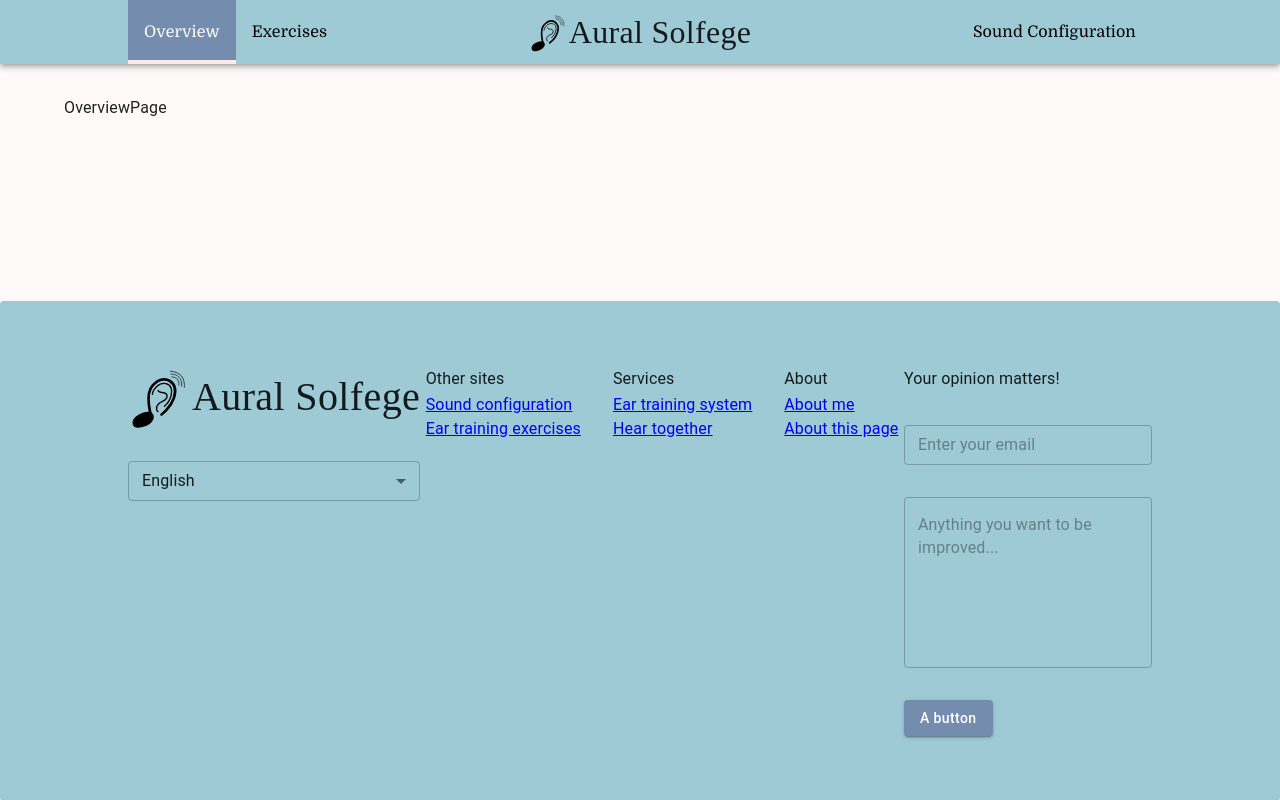
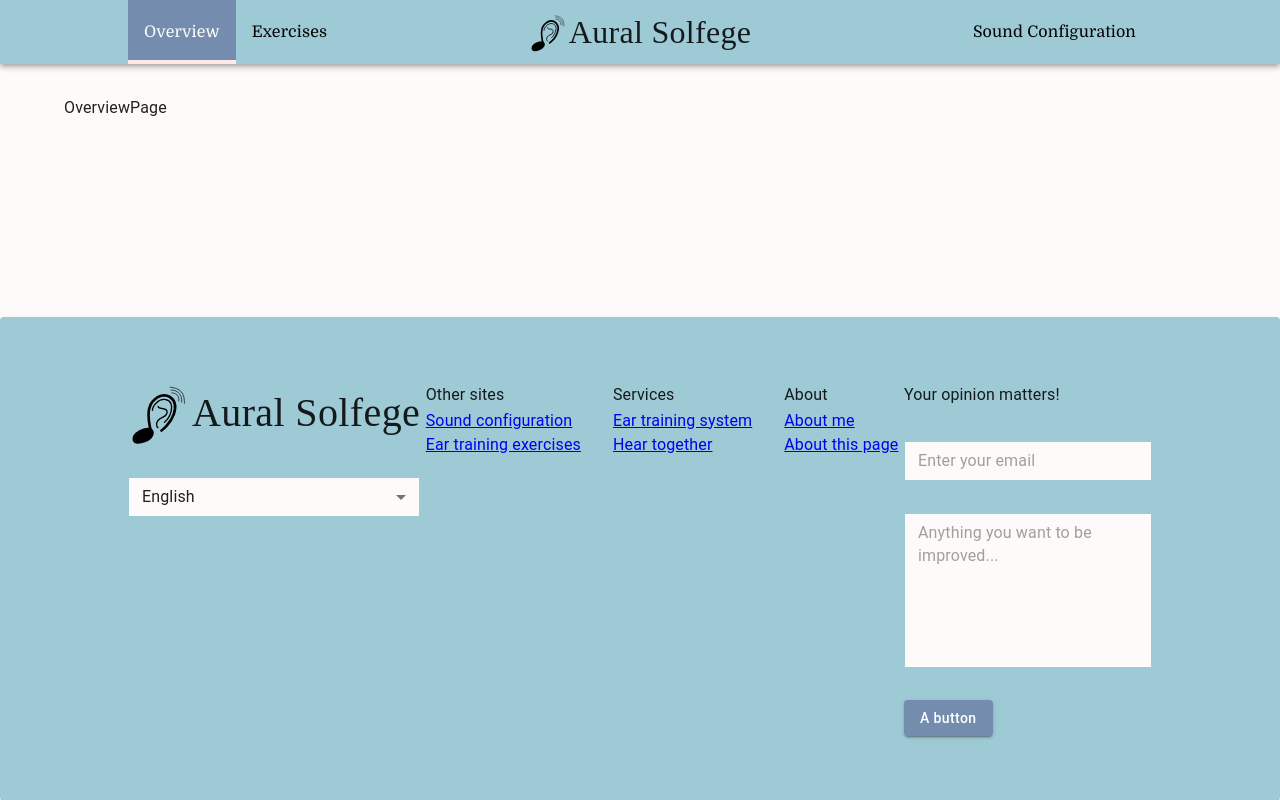
Before and after one commit to thanhKasper/aural-solfege-ui, a React (Vite) app: page / in a window 1280 px wide. Shown: the top 800 px of the page. Built offline with nearby package versions, Linux system fonts and the light colour scheme; a web font is replaced by a local one.

Commit message:
feat: do some change

```diff
--- a/src/components/molecules/ExerciseRepetitionInput.tsx
+++ b/src/components/molecules/ExerciseRepetitionInput.tsx
@@ -11,7 +11,8 @@ interface ExerciseRepetitionInputProps {
   value?: string;
   onTextChange?: (value?: string) => void;
   onRepetitionChecked?: () => void;
-  variant: TextFieldProps["variant"];
+  variant?: TextFieldProps["variant"];
+  size?: TextFieldProps["size"];
 }
 
 const ExerciseRepetitionInput = ({
@@ -19,6 +20,7 @@ const ExerciseRepetitionInput = ({
   variant,
   onTextChange,
   onRepetitionChecked,
+  size,
 }: ExerciseRepetitionInputProps) => {
   const [infiniteRepetition, setInfiniteRepetition] = useState(false);
   return (
@@ -26,6 +28,7 @@ const ExerciseRepetitionInput = ({
       <TextField
         value={value}
         variant={variant}
+        size={size}
         onChange={(e) => {
           onTextChange?.(e.target.value);
         }}
--- a/src/main.tsx
+++ b/src/main.tsx
@@ -2,10 +2,9 @@ import { CssBaseline, ThemeProvider } from "@mui/material";
 import { StrictMode } from "react";
 import { createRoot } from "react-dom/client";
 import App from "./App.tsx";
-import theme from "./theme.ts";
+import theme from "./theme";
 import { QueryClient, QueryClientProvider } from "@tanstack/react-query";
 
-// Create a client
 const queryClient = new QueryClient();
 
 createRoot(document.getElementById("root")!).render(
--- a/src/pages/ExerciseCreationPage.tsx
+++ b/src/pages/ExerciseCreationPage.tsx
@@ -1,6 +1,6 @@
 import InputLabel from "@/components/atoms/InputLabel";
 import ExerciseRepetitionInput from "@/components/molecules/ExerciseRepetitionInput";
-import { Container, Grid, Input, TextField, Typography } from "@mui/material";
+import { Container, Grid, TextField, Typography } from "@mui/material";
 import { Controller, Form, useForm } from "react-hook-form";
 
 const ExerciseCreationPage = () => {
@@ -10,18 +10,19 @@ const ExerciseCreationPage = () => {
       <Typography variant="h3">Create new exercise</Typography>
       <Form control={control}>
         <Grid container sx={{ paddingTop: 4 }} spacing={4}>
-          <Grid>
+          <Grid container size={12}>
+            <Grid size={3}>
               <Controller
                 control={control}
                 name="title"
                 render={() => (
                   <InputLabel label="Title">
-                  <TextField size="small" placeholder="Enter title" />
+                    <TextField placeholder="Enter title" />
                   </InputLabel>
                 )}
               />
             </Grid>
-          <Grid>
+            <Grid size={2}>
               <Controller
                 control={control}
                 name="repetition"
@@ -33,6 +34,38 @@ const ExerciseCreationPage = () => {
               />
             </Grid>
           </Grid>
+          <Grid container size={12}>
+            <Grid size={3}>
+              <Controller
+                control={control}
+                name="description"
+                render={() => (
+                  <InputLabel label="Description">
+                    <TextField multiline minRows={5} maxRows={10} />
+                  </InputLabel>
+                )}
+              />
+            </Grid>
+            <Grid size={2}>
+              <Controller
+                control={control}
+                name="rest"
+                render={() => (
+                  <InputLabel label="Rest between repetition">
+                    <TextField />
+                  </InputLabel>
+                )}
+              />
+            </Grid>
+          </Grid>
+          <Grid container size={12}>
+            <Controller
+              name="trainingPlan"
+              control={control}
+              render={() => <InputLabel label="Training plan"></InputLabel>}
+            />
+          </Grid>
+        </Grid>
       </Form>
     </Container>
   );
--- a/src/theme.ts
+++ b/src/theme.tsx
@@ -79,6 +79,72 @@ const theme = createTheme({
         },
       },
     },
+    MuiTextField: {
+      defaultProps: {
+        size: "small",
+        fullWidth: true,
+      },
+    },
+    MuiOutlinedInput: {
+      styleOverrides: {
+        root: ({ theme }) => ({
+          backgroundColor: theme.palette.surface[300],
+          ".Mui-disabled": {
+            backgroundColor: theme.palette.grey[100],
+          },
+          "& .MuiOutlinedInput-notchedOutline": {
+            borderColor: theme.palette.secondary.main,
+            borderWidth: 1.5,
+            borderRadius: 0,
+          },
+          "&:hover .MuiOutlinedInput-notchedOutline": {
+            borderColor: theme.palette.secondary.dark,
+          },
+        }),
+      },
+    },
+    MuiCheckbox: {
+      styleOverrides: {
+        root: ({ theme }) => ({
+          color: theme.palette.secondary.main,
+        }),
+      },
+      defaultProps: {
+        icon: (
+          <svg width="20" height="20" viewBox="0 0 20 20" fill="none">
+            <rect
+              x="1.5"
+              y="1.5"
+              width="17"
+              height="17"
+              rx="0"
+              stroke="currentColor"
+              strokeWidth="1"
+            />
+          </svg>
+        ),
+        checkedIcon: (
+          <svg width="20" height="20" viewBox="0 0 20 20" fill="none">
+            <rect
+              x="1.5"
+              y="1.5"
+              width="17"
+              height="17"
+              rx="0"
+              fill="currentColor"
+              strokeWidth="1.5"
+            />
+            <path
+              d="M5 10.5l3.5 3.5 6.5-7"
+              stroke="white"
+              strokeWidth="1"
+              strokeLinecap="round"
+              strokeLinejoin="round"
+            />
+          </svg>
+        ),
+      },
+    },
     MuiContainer: {
       defaultProps: {
         maxWidth: "xxl",
```
Lines whose indentation alone changed are shown as unchanged.
